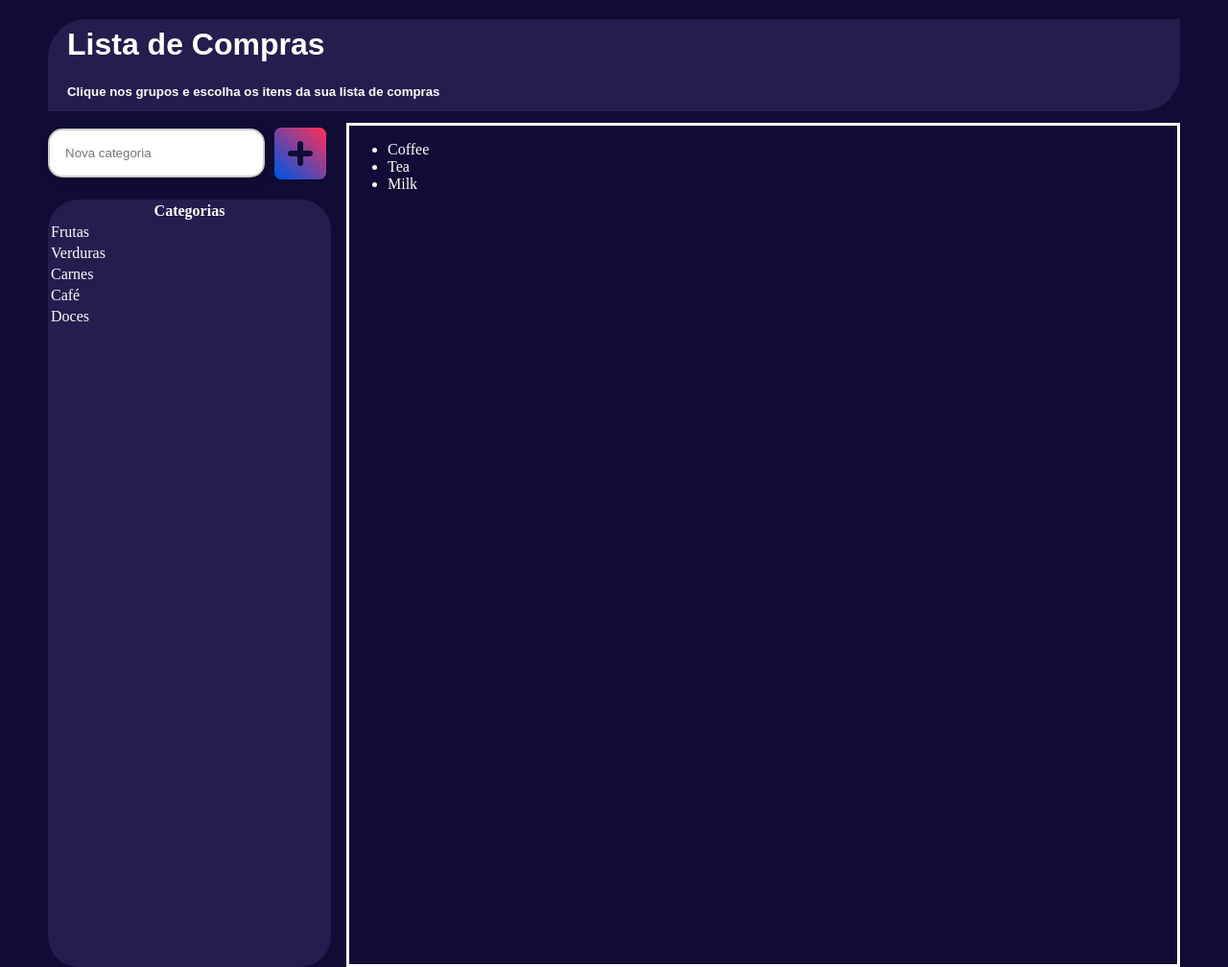
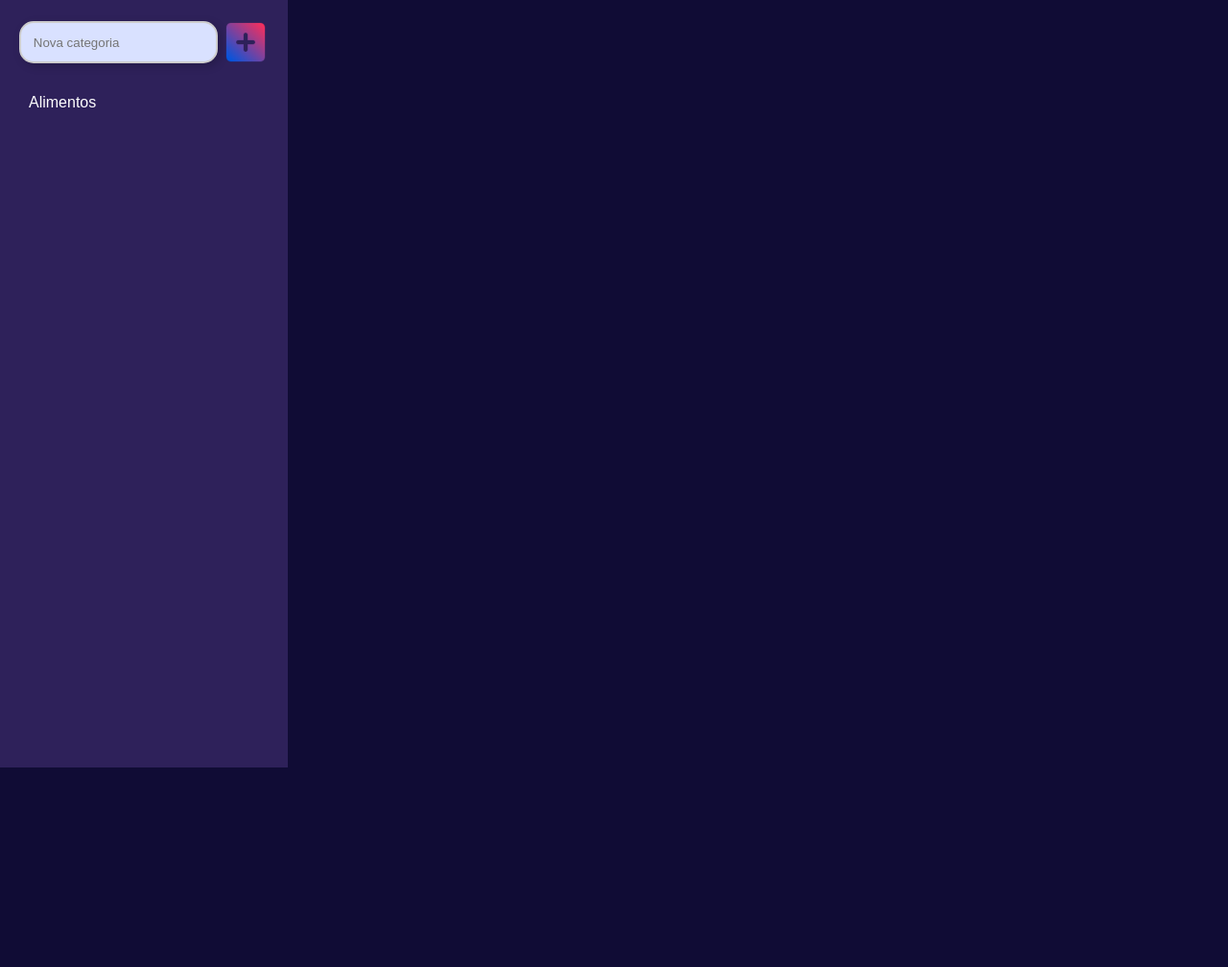
Before and after one commit to DjonathanDAvila/supermarket-list-ads, a plain HTML site: page index.html in a window 1280 px wide. Shown: the whole page at 96% size. After the commit the page ends 800 px from the top, so only its background shows below. Drawn offline with Linux system fonts and the light colour scheme; files whose address does not match are found by name.

Commit message:
:sparkles: Adicionado "sidebar" para as categorias.

```diff
--- a/css/styles.css
+++ b/css/styles.css
@@ -1,90 +1,45 @@
-body {
-  margin: 0; /* Remove margens padrão */
-  height: 100vh; /* Define a altura como 100% da viewport */
-  display: flex; /* Usado para centralizar o conteúdo */
-  /*justify-content: center; /* Centraliza horizontalmente */
-  /*align-items: center; /* Centraliza verticalmente */
-  background-color: #100c35; /* Altere para a cor desejada */
-  color: white; /* Cor do texto */
-  padding: 20px 50px;
-  flex-direction: column;
+* {
+  box-sizing: border-box;
+  margin: 0;
+  padding: 0;
 }
 
-header {
+body {
+  font-family: Arial, sans-serif;
+  background-color: #100c35;
+  color: white;
+}
+
+.container {
+  display: flex;
+  min-height: 100vh;
+}
+
+.sidebar {
   display: flex;
   flex-direction: column;
-  background-color: #261c4e;
-  margin: 0 auto;
-  height: 12%;
-  width: 100%;
-  border-radius: 40px 0px;
-  justify-content: center;
-}
-
-h1 {
-  margin-top: 35px;
-  margin-left: 20px;
-  font-family: "Arial", Helvetica, sans-serif;
-}
-
-h5 {
-  margin-bottom: 40px;
-  margin-left: 20px;
-  font-family: "Arial", Helvetica, sans-serif;
-}
-
-main {
-  width: 95%;
-  margin-top: 1%;
-  display: flex;
-  flex-direction: row;
-}
-
-main{
-    gap: 1rem;
-    width: 100%;
-}
-
-aside {
-  order: 0;
-  flex: 1;
-  display: flex;
-  flex-direction: column;
-  min-width: 25%;
-  max-width: 25%;
-  height: 100%;
-  gap: 1rem;
-}
-
-.side-menu {
-  display: flex;
-  flex-direction: column;
-  background-color: #261c4e;
-  border-radius: 2rem;
-  height: 100vh;
-  max-width: 100%;
-}
-
-.main-list{
-    border: solid #ffffff;
-    width: 100%;
+  /* gap: 2rem;   */
+  width: auto;
+  background-color: #2e215a;
+  padding: 20px;
 }
 
 .input-container {
   display: flex;
+  /* border: solid #ffff; */
   align-items: center;
-  justify-content: space-between;
-  width: 100%;
-  max-height: 100%;
+  justify-content: center;
+  box-sizing: border-box;
 }
 
 input {
-  flex: 1;
-  padding: 1rem;
+  /* flex: 1; */
+  padding: 0.8rem;
   border: 2px solid #ccc;
   border-radius: 15px;
   box-shadow: 3px 3px 10px rgba(0, 0, 0, 0.2);
   transition: box-shadow 0.3s ease;
+  background-color: #D9E1FF;
 }
 
 input:focus {
@@ -95,21 +50,35 @@ input:focus {
 .btn-add {
   background: none;
   border: none;
-  padding: 0;
+  display: flex;
+  height: auto;
+  width: auto;
   margin-left: 5px;
-  cursor: pointer;
-  display: flex;
-  align-items: center;
-  justify-content: center;
-  height: 100%; /* Adapta à altura do input */
 }
 
 .icon-add {
-  width: 4rem; /* Ajuste relativo ao tamanho da tela */
-  height: 4rem;
+  height: 3rem;
 }
 
 button:hover {
+  cursor: pointer;
   box-shadow: rgba(0, 0, 0, 0.3) 0px 19px 38px,
     rgba(0, 0, 0, 0.22) 0px 15px 12px;
 }
+
+.category-list {
+  list-style: none;
+  margin-top: 20px;
+}
+
+.category-list li {
+  padding: 10px;
+  margin-bottom: 10px;
+  cursor: pointer;
+  transition: background-color 0.3s;
+}
+
+.category-list li:hover {
+  background-color: #463b7b;
+  border-radius: 5px;
+}
--- a/index.html
+++ b/index.html
@@ -7,18 +7,16 @@
     <link rel="stylesheet" href="css/styles.css" />
   </head>
   <body>
-    <header>
-      <div>
-        <h1>Lista de Compras</h1>
-        <h5>Clique nos grupos e escolha os itens da sua lista de compras</h5>
-      </div>
-    </header>
-
-    <main>
-      <aside>
+    <div class="container">
+      <aside class="sidebar">
         <div class="input-container">
-          <input type="text" placeholder="Nova categoria" class="input-hint" />
-          <button class="btn-add">
+          <input
+            type="text"
+            placeholder="Nova categoria"
+            class="input-hint"
+            id="ipCategorie"
+          />
+          <button class="btn-add" id="btnNewCategorie">
             <img
               src="C:\Users\srdav\Estudo_Programacao\ADS\4FASE\Full_Stack\Trabalho_01\assets\btn_add_categoria.png"
               alt="Adicionar categoria"
@@ -26,35 +24,11 @@
             />
           </button>
         </div>
-        <div class="side-menu">
-          <!-- <ul>
-            <li>Coffee</li>
-            <li>Tea</li>
-            <li>Milk</li>
-          </ul> -->
-          <table id="category-table">
-            <thead>
-              <tr>
-                <th>Categorias</th>
-              </tr>
-            </thead>
-            <tbody>
-              <!-- Categorias serão inseridas aqui pelo JS -->
-            </tbody>
-          </table>
-        </div>
+        <ul class="category-list" id="category-list">
+          <li>Alimentos</li>
+        </ul>
       </aside>
-
-      <section class="main-list">
-        <ul>
-          <li>Coffee</li>
-          <li>Tea</li>
-          <li>Milk</li>
-        </ul>
-      </section>
-    </main>
-
-    <footer></footer>
+    </div>
     <script src="js/script.js"></script>
   </body>
 </html>
```
